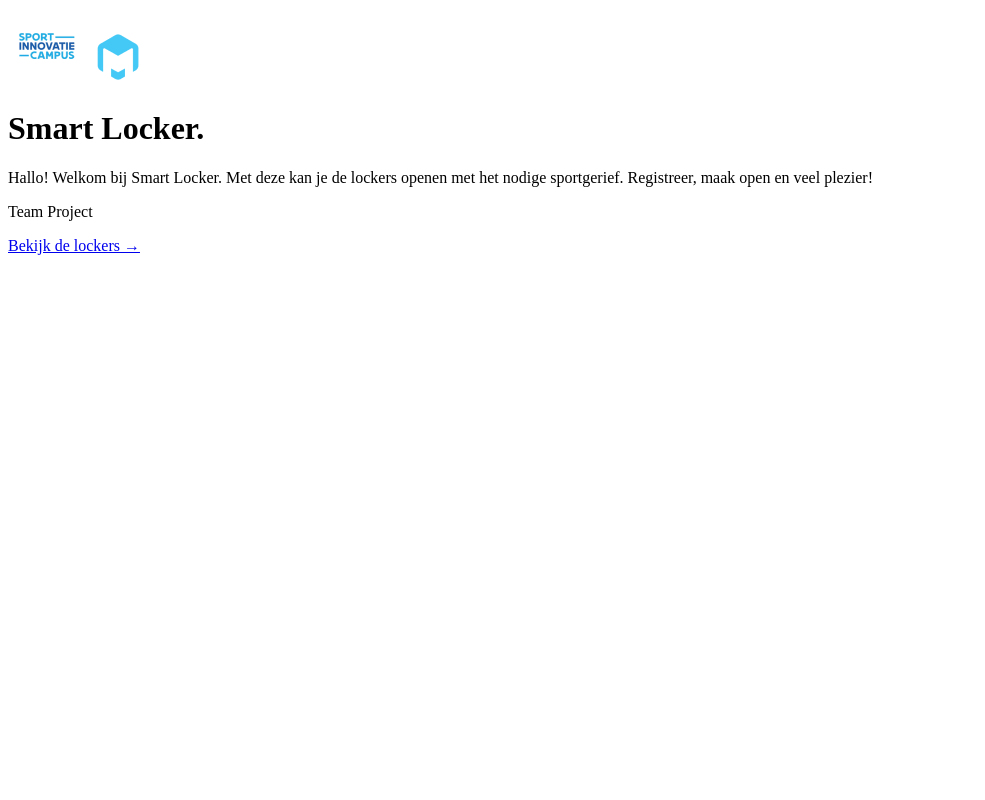
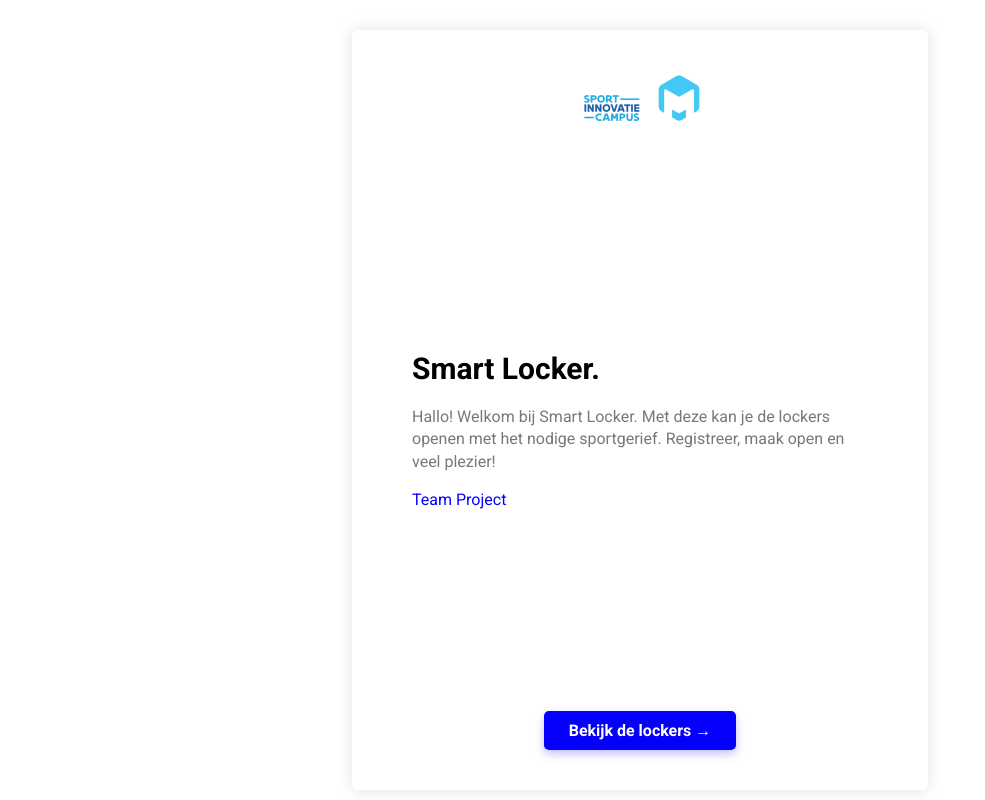
Before and after one commit to WullusTimon/smartlocker, a plain HTML site: page smartLocker/index.html in a window 1280 px wide. Shown: the whole page, without its empty margins (0-985 px from the left). Drawn offline with Linux system fonts and the light colour scheme; the site is published under a folder, as on GitHub Pages, so addresses that start at the root find nothing; no server answers.

Commit message:
update main page
update main page

```diff
--- a/smartLocker/index.html
+++ b/smartLocker/index.html
@@ -5,7 +5,7 @@
   <meta charset="UTF-8">
   <meta http-equiv="X-UA-Compatible" content="IE=edge">
   <meta name="viewport" content="width=device-width, initial-scale=1.0">
-  <link rel="stylesheet" href="/css/styles.css">
+  <link rel="stylesheet" href="../smartLocker/css/styles.css">
   <link rel="preconnect" href="https://fonts.googleapis.com">
   <link rel="preconnect" href="https://fonts.gstatic.com" crossorigin>
   <link href="https://fonts.googleapis.com/css2?family=Roboto:wght@400;700&display=swap" rel="stylesheet">
```
